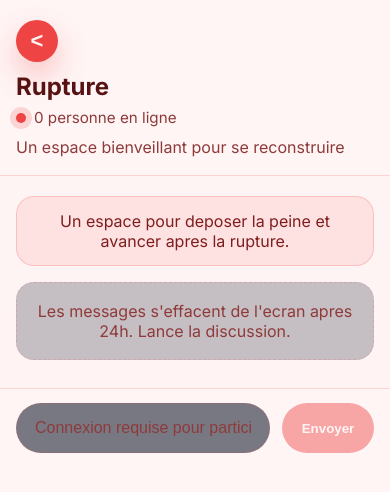
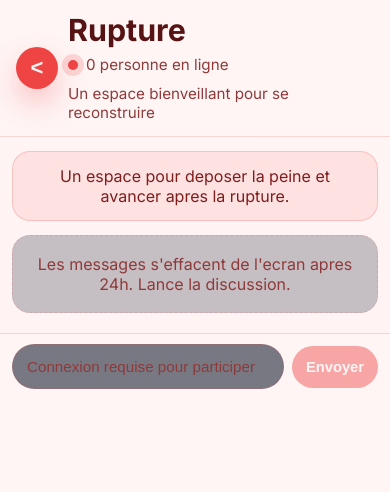
Before and after one commit to suphileericka-dotcom/projet, a React (Vite) app in the folder frontend/: page /chat/rupture in a window 390 px wide. Shown: the top 492 px of the page. Built offline with nearby package versions, Linux system fonts and the light colour scheme; no server answers.

Commit message:
Ajuste le chat desktop et mobile

```diff
--- a/frontend/src/components/GroupChatRoom.tsx
+++ b/frontend/src/components/GroupChatRoom.tsx
@@ -113,7 +113,6 @@ export default function GroupChatRoom({
   const navigate = useNavigate();
   const token = localStorage.getItem("authToken");
   const userId = isAuth ? localStorage.getItem("userId") : null;
-  const currentUsername = localStorage.getItem("username") || "Moi";
   const currentAvatar = localStorage.getItem("avatar");
 
   const [messages, setMessages] = useState<ChatMessage[]>([]);
@@ -125,14 +124,43 @@ export default function GroupChatRoom({
   const [note, setNote] = useState<EphemeralNote | null>(null);
   const [isSubmitting, setIsSubmitting] = useState(false);
   const [flashMessage, setFlashMessage] = useState<string | null>(null);
+  const [currentUsername, setCurrentUsername] = useState(() => {
+    const storedUsername = localStorage.getItem("username")?.trim();
+    return storedUsername && storedUsername.toLowerCase() !== "moi"
+      ? storedUsername
+      : "";
+  });
 
   const streamRef = useRef<HTMLDivElement>(null);
   const inputRef = useRef<HTMLInputElement>(null);
+  const messagesRef = useRef<ChatMessage[]>([]);
   const typingTimeoutRef = useRef<number | null>(null);
   const typingSentRef = useRef(false);
+  const effectiveUsername = currentUsername || "Utilisateur";
 
   const editingMessage =
     (editingId && messages.find((message) => message.id === editingId)) || null;
+
+  useEffect(() => {
+    messagesRef.current = messages;
+  }, [messages]);
+
+  useEffect(() => {
+    if (!userId || currentUsername) return;
+
+    const ownMessage = messages.find(
+      (message) =>
+        message.sender.id === userId &&
+        message.sender.name.trim().length > 0 &&
+        message.sender.name.toLowerCase() !== "moi" &&
+        message.sender.name.toLowerCase() !== "utilisateur"
+    );
+
+    if (!ownMessage) return;
+
+    setCurrentUsername(ownMessage.sender.name);
+    localStorage.setItem("username", ownMessage.sender.name);
+  }, [currentUsername, messages, userId]);
 
   useEffect(() => {
     if (!flashMessage) return undefined;
@@ -197,7 +225,7 @@ export default function GroupChatRoom({
     (payload: unknown) => {
       const normalized = normalizeMessageList(payload, config.room, {
         currentUserId: userId,
-        currentUsername,
+        currentUsername: effectiveUsername,
         currentAvatar,
       });
 
@@ -206,7 +234,7 @@ export default function GroupChatRoom({
         return areMessageListsEqual(current, next) ? current : next;
       });
     },
-    [config.room, currentAvatar, currentUsername, userId]
+    [config.room, currentAvatar, effectiveUsername, userId]
   );
 
   const refreshMessages = useCallback(async () => {
@@ -274,7 +302,7 @@ export default function GroupChatRoom({
 
       const normalized = normalizeMessage(payload, config.room, {
         currentUserId: userId,
-        currentUsername,
+        currentUsername: effectiveUsername,
         currentAvatar,
       });
 
@@ -293,7 +321,7 @@ export default function GroupChatRoom({
         return areMessageListsEqual(current, next) ? current : next;
       });
     },
-    [config.room, currentAvatar, currentUsername, refreshMessages, userId]
+    [config.room, currentAvatar, effectiveUsername, refreshMessages, userId]
   );
 
   const handleSocketDelete = useCallback(
@@ -320,6 +348,15 @@ export default function GroupChatRoom({
       if (meta.userId && meta.userId === userId) return;
 
       const key = meta.userId || meta.name;
+      const knownAuthorName =
+        messagesRef.current.find((message) => message.sender.id === meta.userId)
+          ?.sender.name || "";
+      const resolvedTypingName =
+        meta.name.trim().length > 0 &&
+        meta.name.toLowerCase() !== "moi" &&
+        meta.name.toLowerCase() !== "utilisateur"
+          ? meta.name
+          : knownAuthorName || "Utilisateur";
 
       if (!meta.isTyping) {
         setTypingUsers((current) => current.filter((entry) => entry.key !== key));
@@ -330,7 +367,7 @@ export default function GroupChatRoom({
         const next = current.filter((entry) => entry.key !== key);
         next.push({
           key,
-          name: meta.name,
+          name: resolvedTypingName,
           expiresAt: Date.now() + 3200,
         });
         return next;
@@ -346,7 +383,7 @@ export default function GroupChatRoom({
       socket.emit("join-room", {
         room: config.room,
         userId,
-        username: currentUsername,
+        username: effectiveUsername,
       });
     };
 
@@ -354,7 +391,7 @@ export default function GroupChatRoom({
       const payload = {
         room: config.room,
         userId,
-        username: currentUsername,
+        username: effectiveUsername,
         isTyping: false,
         typing: false,
       };
@@ -397,7 +434,7 @@ export default function GroupChatRoom({
     };
   }, [
     config.room,
-    currentUsername,
+    effectiveUsername,
     handleSocketDelete,
     handleSocketMessage,
     handleSocketTyping,
@@ -412,7 +449,7 @@ export default function GroupChatRoom({
     const payload = {
       room: config.room,
       userId,
-      username: currentUsername,
+      username: effectiveUsername,
       isTyping,
       typing: isTyping,
     };
@@ -537,7 +574,7 @@ export default function GroupChatRoom({
 
         const normalized = normalizeMessage(successPayload, config.room, {
           currentUserId: userId,
-          currentUsername,
+          currentUsername: effectiveUsername,
           currentAvatar,
         });
 
@@ -570,7 +607,7 @@ export default function GroupChatRoom({
         body: JSON.stringify({
           room: config.room,
           userId,
-          username: currentUsername,
+          username: effectiveUsername,
           content: trimmedInput,
         }),
       });
@@ -582,7 +619,7 @@ export default function GroupChatRoom({
       const payload = await safeJson(response);
       const normalized = normalizeMessage(payload, config.room, {
         currentUserId: userId,
-        currentUsername,
+        currentUsername: effectiveUsername,
         currentAvatar,
       });
 
@@ -751,6 +788,10 @@ export default function GroupChatRoom({
               ((canManage && message.type === "text") ||
                 (!!message.text && message.type === "text"));
             const messageTime = formatMessageTime(message.createdAt);
+            const authorLabel =
+              message.sender.name.trim().length > 0
+                ? message.sender.name
+                : effectiveUsername;
 
             return (
               <article
@@ -778,11 +819,9 @@ export default function GroupChatRoom({
                         current === message.id ? null : message.id
                       )
                     }
-                  >
+                    >
                     <div className="group-chat__message-head">
-                      <span className="group-chat__author">
-                        {isOwnMessage ? "Moi" : message.sender.name}
-                      </span>
+                      <span className="group-chat__author">{authorLabel}</span>
                     </div>
 
                     <div className="group-chat__bubble">{message.text}</div>
@@ -837,7 +876,11 @@ export default function GroupChatRoom({
                 </div>
 
                 {isOwnMessage ? (
-                  <img className="group-chat__avatar" src={message.sender.avatar} alt="Moi" />
+                  <img
+                    className="group-chat__avatar"
+                    src={message.sender.avatar}
+                    alt={authorLabel}
+                  />
                 ) : null}
               </article>
             );
--- a/frontend/src/style/groupChat.css
+++ b/frontend/src/style/groupChat.css
@@ -17,15 +17,21 @@
   --chat-translation-bg: rgba(255, 255, 255, 0.08);
   --chat-shadow: 0 20px 60px rgba(2, 6, 23, 0.34);
   --chat-danger: #fb7185;
+  height: 100vh;
   min-height: 100vh;
+  height: 100dvh;
+  min-height: 100dvh;
   background: var(--chat-bg);
   color: var(--chat-text);
+  overflow: hidden;
 }
 
 .group-chat__shell {
-  min-height: 100vh;
+  height: 100%;
+  min-height: 100%;
   display: grid;
-  grid-template-rows: auto auto 1fr auto;
+  grid-template-rows: auto auto minmax(0, 1fr) auto;
+  overflow: hidden;
 }
 
 .group-chat__header {
@@ -104,6 +110,7 @@
   gap: 16px;
   padding: 20px 24px 28px;
   overflow-y: auto;
+  min-height: 0;
 }
 
 .group-chat__banner,
@@ -307,6 +314,9 @@
   background: var(--chat-panel);
   border-top: 1px solid var(--chat-panel-border);
   backdrop-filter: blur(18px);
+  position: sticky;
+  bottom: 0;
+  z-index: 15;
 }
 
 .group-chat__editing {
@@ -386,6 +396,10 @@
 }
 
 @media (max-width: 900px) {
+  .group-chat__header {
+    gap: 12px;
+  }
+
   .group-chat__stream,
   .group-chat__footer,
   .group-chat__header {
@@ -405,12 +419,19 @@
   .group-chat__message-main {
     max-width: calc(100% - 52px);
   }
+
+  .group-chat__composer {
+    gap: 10px;
+  }
 }
 
 @media (max-width: 640px) {
   .group-chat__header {
-    grid-template-columns: 1fr;
-    gap: 12px;
+    grid-template-columns: auto minmax(0, 1fr);
+    align-items: center;
+    gap: 10px;
+    padding-top: 14px;
+    padding-bottom: 14px;
   }
 
   .group-chat__back {
@@ -420,6 +441,16 @@
 
   .group-chat__heading {
     text-align: left;
+    padding-right: 0;
+  }
+
+  .group-chat__heading h1 {
+    font-size: 1.9rem;
+  }
+
+  .group-chat__presence,
+  .group-chat__subtitle {
+    font-size: 0.95rem;
   }
 
   .group-chat__message {
@@ -436,18 +467,45 @@
     max-width: calc(100% - 42px);
   }
 
+  .group-chat__stream {
+    gap: 14px;
+    padding: 14px 12px 20px;
+  }
+
+  .group-chat__banner,
+  .group-chat__note,
+  .group-chat__empty,
+  .group-chat__typing {
+    width: 100%;
+  }
+
   .group-chat__bubble,
   .group-chat__translated {
     padding: 12px 14px;
   }
 
+  .group-chat__footer {
+    padding: 10px 12px calc(12px + env(safe-area-inset-bottom));
+  }
+
+  .group-chat__editing {
+    align-items: flex-start;
+    flex-direction: column;
+  }
+
   .group-chat__composer {
-    align-items: stretch;
+    align-items: center;
+    gap: 8px;
+  }
+
+  .group-chat__composer input {
+    padding: 13px 14px;
+    font-size: 0.95rem;
   }
 
   .group-chat__send {
-    min-width: 92px;
-    padding-left: 16px;
-    padding-right: 16px;
+    min-width: 84px;
+    padding: 13px 14px;
+    font-size: 0.92rem;
   }
 }
```
